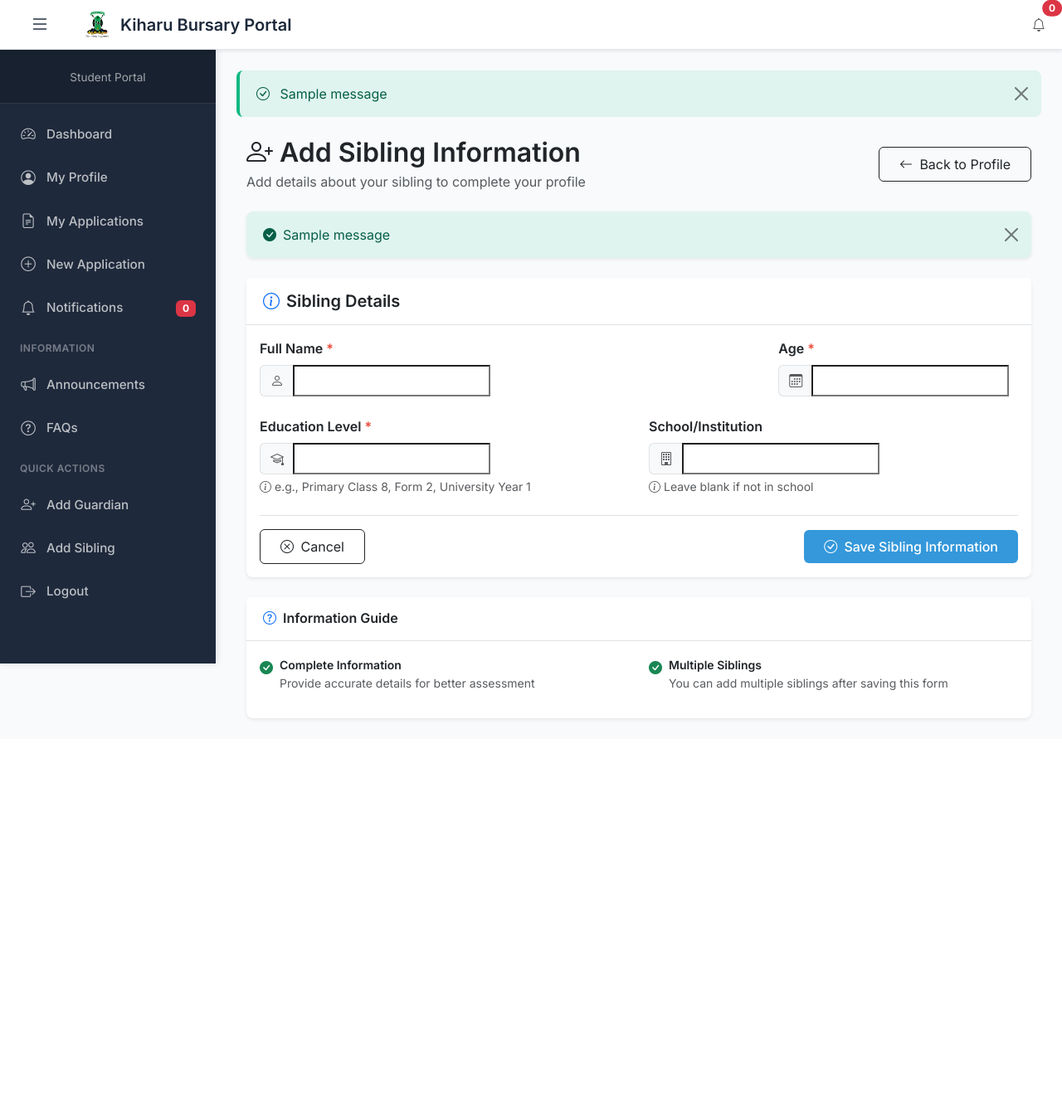
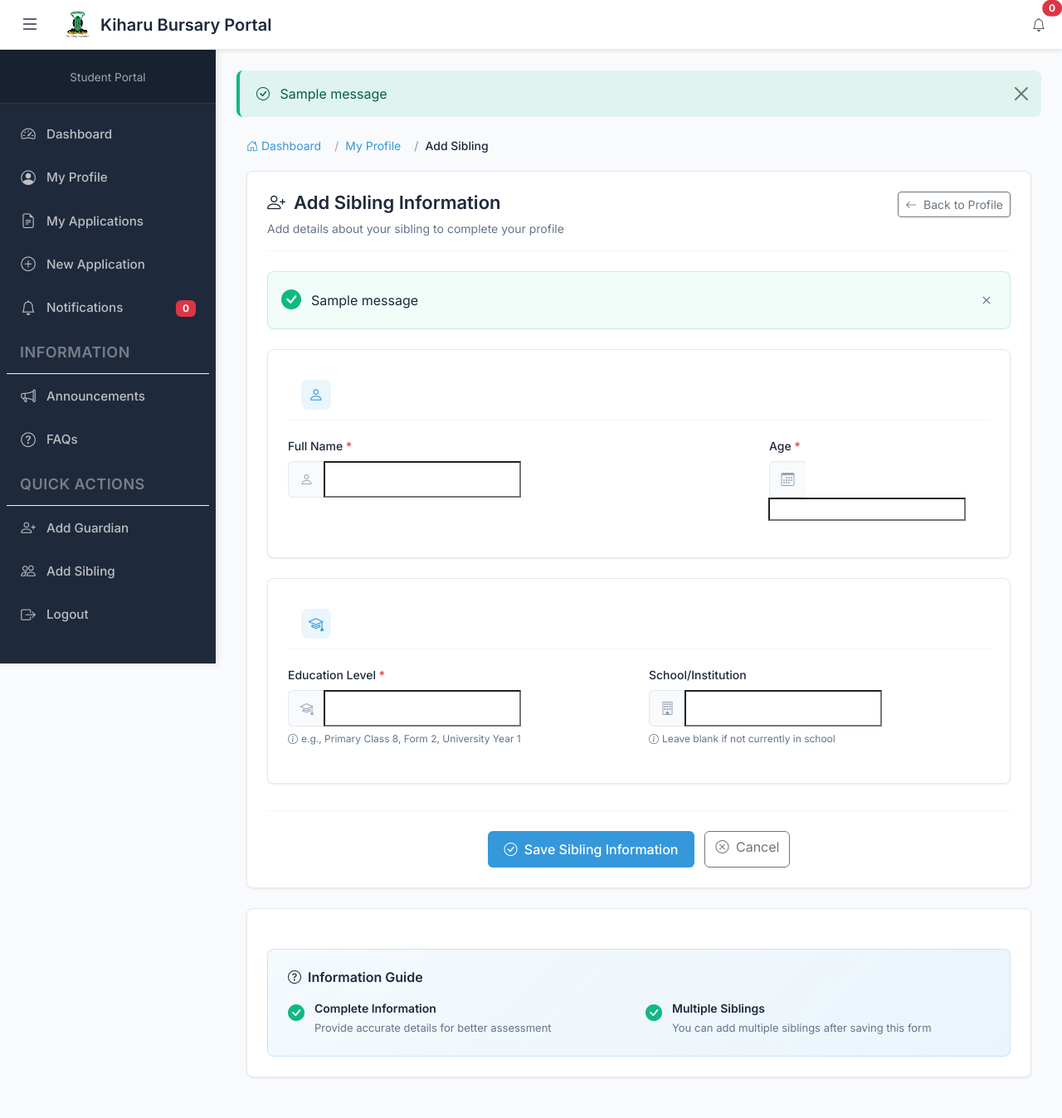
Before and after one commit to steve-ongera/kiharu-bursary-system, a Django app: template templates/students/sibling_form.html in a window 1280 px wide. Shown: the whole page at 83% size. Before the commit the page ends 869 px from the top, so only its background shows below. Run offline with Django 5.2, Linux system fonts and the light colour scheme; the template is opened without the code that fills it, so the values that code supplies are empty, except form fields; tables that the repository leaves empty hold one stand-in row (values such as "Sample post"); one stand-in notice (Sample message) is shown; form fields are guessed from the names that the template uses.

Commit message:
made updates on templates

```diff
--- a/templates/students/sibling_form.html
+++ b/templates/students/sibling_form.html
@@ -3,195 +3,512 @@
 
 {% block title %}Add Sibling Information - Kiharu Bursary{% endblock %}
 
+{% block extra_css %}
+<style>
+    .breadcrumb {
+        padding: 0;
+        margin-bottom: 20px;
+        font-size: 14px;
+        list-style: none;
+        display: flex;
+        flex-wrap: wrap;
+    }
+
+    .breadcrumb-item {
+        color: #64748B;
+    }
+
+    .breadcrumb-item + .breadcrumb-item::before {
+        content: "/ ";
+        color: #94A3B8;
+        padding: 0 8px;
+    }
+
+    .breadcrumb-item.active {
+        color: #1E293B;
+        font-weight: 500;
+    }
+
+    .breadcrumb a {
+        color: #3498db;
+        text-decoration: none;
+        transition: color 0.3s ease;
+    }
+
+    .breadcrumb a:hover {
+        color: #2980b9;
+    }
+
+    .section-container {
+        background: white;
+        border-radius: 8px;
+        padding: 24px;
+        box-shadow: 0 1px 3px rgba(0, 0, 0, 0.08);
+        margin-bottom: 24px;
+        border: 1px solid #E2E8F0;
+    }
+
+    .page-header {
+        margin-bottom: 24px;
+        padding-bottom: 16px;
+        border-bottom: 1px solid #F1F5F9;
+        display: flex;
+        justify-content: space-between;
+        align-items: start;
+        flex-wrap: wrap;
+        gap: 16px;
+    }
+
+    .page-title {
+        font-size: 22px;
+        font-weight: 600;
+        color: #1E293B;
+        margin-bottom: 8px;
+        display: flex;
+        align-items: center;
+        gap: 10px;
+    }
+
+    .page-subtitle {
+        color: #64748B;
+        font-size: 14px;
+        margin: 0;
+    }
+
+    .form-section {
+        background: white;
+        border-radius: 8px;
+        padding: 24px;
+        box-shadow: 0 1px 3px rgba(0, 0, 0, 0.08);
+        margin-bottom: 24px;
+        border: 1px solid #E2E8F0;
+    }
+
+    .section-header {
+        font-size: 18px;
+        font-weight: 600;
+        color: #1E293B;
+        margin-bottom: 20px;
+        padding-bottom: 12px;
+        border-bottom: 1px solid #F1F5F9;
+        display: flex;
+        align-items: center;
+        gap: 10px;
+    }
+
+    .section-icon {
+        width: 36px;
+        height: 36px;
+        border-radius: 8px;
+        display: inline-flex;
+        align-items: center;
+        justify-content: center;
+        font-size: 18px;
+        background: rgba(52, 152, 219, 0.1);
+        color: #3498db;
+    }
+
+    .form-group {
+        margin-bottom: 20px;
+    }
+
+    .form-label {
+        font-size: 14px;
+        font-weight: 500;
+        color: #1E293B;
+        margin-bottom: 8px;
+        display: block;
+    }
+
+    .required-field::after {
+        content: " *";
+        color: #EF4444;
+        font-weight: 600;
+    }
+
+    .input-group {
+        display: flex;
+        width: 100%;
+    }
+
+    .input-icon {
+        width: 44px;
+        height: 44px;
+        display: flex;
+        align-items: center;
+        justify-content: center;
+        background: #F8FAFC;
+        border: 1px solid #E2E8F0;
+        border-right: none;
+        border-radius: 6px 0 0 6px;
+        color: #94A3B8;
+        font-size: 16px;
+    }
+
+    .form-control,
+    .form-select {
+        flex: 1;
+        padding: 10px 14px;
+        font-size: 14px;
+        border: 1px solid #E2E8F0;
+        border-radius: 0 6px 6px 0;
+        background: white;
+        color: #1E293B;
+        transition: all 0.3s ease;
+    }
+
+    .input-group .form-control:focus,
+    .input-group .form-select:focus {
+        outline: none;
+        border-color: #3498db;
+        box-shadow: 0 0 0 3px rgba(52, 152, 219, 0.1);
+        z-index: 2;
+    }
+
+    .input-group .form-control:focus + .input-icon,
+    .input-group:focus-within .input-icon {
+        border-color: #3498db;
+        background: rgba(52, 152, 219, 0.05);
+    }
+
+    .form-text {
+        font-size: 12px;
+        color: #64748B;
+        margin-top: 6px;
+        display: flex;
+        align-items: center;
+        gap: 4px;
+    }
+
+    .text-danger {
+        color: #EF4444;
+        font-size: 13px;
+        margin-top: 6px;
+        display: block;
+        font-weight: 500;
+    }
+
+    .alert-custom {
+        border-radius: 8px;
+        padding: 16px;
+        margin-bottom: 24px;
+        display: flex;
+        align-items: center;
+        gap: 12px;
+        border: 1px solid;
+    }
+
+    .alert-success-custom {
+        background: rgba(16, 185, 129, 0.05);
+        border-color: rgba(16, 185, 129, 0.2);
+        color: #1E293B;
+    }
+
+    .alert-error-custom {
+        background: rgba(239, 68, 68, 0.05);
+        border-color: rgba(239, 68, 68, 0.2);
+        color: #1E293B;
+    }
+
+    .alert-icon {
+        font-size: 24px;
+        flex-shrink: 0;
+    }
+
+    .alert-success-custom .alert-icon {
+        color: #10B981;
+    }
+
+    .alert-error-custom .alert-icon {
+        color: #EF4444;
+    }
+
+    .alert-close {
+        margin-left: auto;
+        background: none;
+        border: none;
+        font-size: 20px;
+        color: #64748B;
+        cursor: pointer;
+        padding: 0;
+        width: 24px;
+        height: 24px;
+        display: flex;
+        align-items: center;
+        justify-content: center;
+        border-radius: 4px;
+        transition: all 0.3s ease;
+    }
+
+    .alert-close:hover {
+        background: rgba(0, 0, 0, 0.05);
+    }
+
+    .form-actions {
+        display: flex;
+        justify-content: center;
+        gap: 12px;
+        margin-top: 32px;
+        padding-top: 24px;
+        border-top: 1px solid #F1F5F9;
+    }
+
+    .help-section {
+        background: linear-gradient(135deg, rgba(52, 152, 219, 0.05), rgba(52, 152, 219, 0.1));
+        border-radius: 8px;
+        padding: 24px;
+        border: 1px solid rgba(52, 152, 219, 0.2);
+        margin-top: 24px;
+    }
+
+    .help-title {
+        font-size: 16px;
+        font-weight: 600;
+        color: #1E293B;
+        margin-bottom: 16px;
+        display: flex;
+        align-items: center;
+        gap: 8px;
+    }
+
+    .help-items {
+        display: grid;
+        grid-template-columns: repeat(auto-fit, minmax(250px, 1fr));
+        gap: 16px;
+    }
+
+    .help-item {
+        display: flex;
+        gap: 12px;
+    }
+
+    .help-icon {
+        color: #10B981;
+        font-size: 20px;
+        flex-shrink: 0;
+        margin-top: 2px;
+    }
+
+    .help-content {
+        flex: 1;
+    }
+
+    .help-label {
+        font-size: 14px;
+        font-weight: 600;
+        color: #1E293B;
+        margin-bottom: 4px;
+    }
+
+    .help-text {
+        font-size: 13px;
+        color: #64748B;
+        margin: 0;
+    }
+
+    @media (max-width: 768px) {
+        .page-header {
+            flex-direction: column;
+            align-items: stretch;
+        }
+
+        .form-section {
+            padding: 16px;
+        }
+
+        .form-actions {
+            flex-direction: column;
+        }
+
+        .form-actions .btn {
+            width: 100%;
+        }
+
+        .help-items {
+            grid-template-columns: 1fr;
+        }
+    }
+</style>
+{% endblock %}
+
 {% block content %}
 <div class="container-fluid">
-    <div class="row justify-content-center">
-        <div class="col-lg-8 col-xl-12">
+    <!-- Breadcrumb -->
+    <nav aria-label="breadcrumb">
+        <ol class="breadcrumb">
+            <li class="breadcrumb-item">
+                <a href="{% url 'student_dashboard' %}">
+                    <i class="bi bi-house-door"></i> Dashboard
+                </a>
+            </li>
+            <li class="breadcrumb-item">
+                <a href="{% url 'student_profile_view' %}">My Profile</a>
+            </li>
+            <li class="breadcrumb-item active" aria-current="page">Add Sibling</li>
+        </ol>
+    </nav>
+
+    <div class="section-container">
         <!-- Page Header -->
-            <div class="d-flex justify-content-between align-items-center mb-4">
+        <div class="page-header">
             <div>
-                    <h2 class="fw-semibold text-dark mb-1">
-                        <i class="bi bi-person-plus me-2"></i>Add Sibling Information
-                    </h2>
-                    <p class="text-muted mb-0">Add details about your sibling to complete your profile</p>
+                <h1 class="page-title">
+                    <i class="bi bi-person-plus"></i>
+                    Add Sibling Information
+                </h1>
+                <p class="page-subtitle">
+                    Add details about your sibling to complete your profile
+                </p>
             </div>
-                <a href="{% url 'student_profile_view' %}" class="btn btn-outline-dark">
+            <a href="{% url 'student_profile_view' %}" class="btn btn-outline-secondary btn-sm">
                 <i class="bi bi-arrow-left me-1"></i> Back to Profile
             </a>
         </div>
 
+        <!-- Messages -->
         {% if messages %}
             {% for message in messages %}
-                    <div class="alert alert-{{ message.tags }} alert-dismissible fade show border-0 shadow-sm mb-4">
-                        <div class="d-flex align-items-center">
-                            <i class="bi {% if message.tags == 'success' %}bi-check-circle-fill{% else %}bi-exclamation-circle-fill{% endif %} me-2"></i>
-                            <div>{{ message }}</div>
-                        </div>
-                        <button type="button" class="btn-close" data-bs-dismiss="alert"></button>
+                <div class="alert-custom alert-{% if message.tags == 'success' %}success{% else %}error{% endif %}-custom">
+                    <i class="bi bi-{% if message.tags == 'success' %}check-circle{% else %}exclamation-circle{% endif %}-fill alert-icon"></i>
+                    <div style="flex: 1;">{{ message }}</div>
+                    <button type="button" class="alert-close" onclick="this.parentElement.remove()">
+                        <i class="bi bi-x"></i>
+                    </button>
                 </div>
             {% endfor %}
         {% endif %}
 
-            <!-- Form Card -->
-            <div class="card border-0 shadow-sm">
-                <div class="card-header bg-white py-3 border-bottom">
-                    <h5 class="mb-0 fw-semibold text-dark">
-                        <i class="bi bi-info-circle me-2 text-primary"></i>Sibling Details
-                    </h5>
-                </div>
-                <div class="card-body">
+        <!-- Form -->
         <form method="post">
             {% csrf_token %}
 
-                        <!-- Name and Age Row -->
-                        <div class="row mb-4">
+            <!-- Sibling Details Section -->
+            <div class="form-section">
+                <h4 class="section-header">
+                    <span class="section-icon">
+                        <i class="bi bi-person"></i>
+                    </span>
+                    Sibling Details
+                </h4>
+
+                <div class="row">
                     <div class="col-md-8">
                         <div class="form-group">
-                                    <label for="{{ form.name.id_for_label }}" class="form-label fw-semibold required-field">Full Name</label>
+                            <label for="{{ form.name.id_for_label }}" class="form-label required-field">Full Name</label>
                             <div class="input-group">
-                                        <span class="input-group-text bg-light border-end-0">
-                                            <i class="bi bi-person text-muted"></i>
+                                <span class="input-icon">
+                                    <i class="bi bi-person"></i>
                                 </span>
                                 {{ form.name }}
                             </div>
                             {% if form.name.errors %}
-                                        <div class="text-danger small mt-1">{{ form.name.errors }}</div>
+                                <span class="text-danger">{{ form.name.errors }}</span>
                             {% endif %}
                         </div>
                     </div>
                     <div class="col-md-4">
                         <div class="form-group">
-                                    <label for="{{ form.age.id_for_label }}" class="form-label fw-semibold required-field">Age</label>
+                            <label for="{{ form.age.id_for_label }}" class="form-label required-field">Age</label>
                             <div class="input-group">
-                                        <span class="input-group-text bg-light border-end-0">
-                                            <i class="bi bi-calendar3 text-muted"></i>
+                                <span class="input-icon">
+                                    <i class="bi bi-calendar3"></i>
                                 </span>
                                 {{ form.age }}
                             </div>
                             {% if form.age.errors %}
-                                        <div class="text-danger small mt-1">{{ form.age.errors }}</div>
+                                <span class="text-danger">{{ form.age.errors }}</span>
                             {% endif %}
                         </div>
                     </div>
                 </div>
+            </div>
 
-                        <!-- Education and School Row -->
-                        <div class="row mb-4">
+            <!-- Education Information Section -->
+            <div class="form-section">
+                <h4 class="section-header">
+                    <span class="section-icon">
+                        <i class="bi bi-mortarboard"></i>
+                    </span>
+                    Education Information
+                </h4>
+
+                <div class="row">
                     <div class="col-md-6">
                         <div class="form-group">
-                                    <label for="{{ form.education_level.id_for_label }}" class="form-label fw-semibold required-field">Education Level</label>
+                            <label for="{{ form.education_level.id_for_label }}" class="form-label required-field">Education Level</label>
                             <div class="input-group">
-                                        <span class="input-group-text bg-light border-end-0">
-                                            <i class="bi bi-mortarboard text-muted"></i>
+                                <span class="input-icon">
+                                    <i class="bi bi-mortarboard"></i>
                                 </span>
                                 {{ form.education_level }}
                             </div>
                             {% if form.education_level.errors %}
-                                        <div class="text-danger small mt-1">{{ form.education_level.errors }}</div>
+                                <span class="text-danger">{{ form.education_level.errors }}</span>
                             {% endif %}
-                                    <div class="form-text">
-                                        <i class="bi bi-info-circle me-1"></i>e.g., Primary Class 8, Form 2, University Year 1
-                                    </div>
+                            <span class="form-text">
+                                <i class="bi bi-info-circle"></i>
+                                e.g., Primary Class 8, Form 2, University Year 1
+                            </span>
                         </div>
                     </div>
                     <div class="col-md-6">
                         <div class="form-group">
-                                    <label for="{{ form.school_name.id_for_label }}" class="form-label fw-semibold">School/Institution</label>
+                            <label for="{{ form.school_name.id_for_label }}" class="form-label">School/Institution</label>
                             <div class="input-group">
-                                        <span class="input-group-text bg-light border-end-0">
-                                            <i class="bi bi-building text-muted"></i>
+                                <span class="input-icon">
+                                    <i class="bi bi-building"></i>
                                 </span>
                                 {{ form.school_name }}
                             </div>
                             {% if form.school_name.errors %}
-                                        <div class="text-danger small mt-1">{{ form.school_name.errors }}</div>
+                                <span class="text-danger">{{ form.school_name.errors }}</span>
                             {% endif %}
-                                    <div class="form-text">
-                                        <i class="bi bi-info-circle me-1"></i>Leave blank if not in school
+                            <span class="form-text">
+                                <i class="bi bi-info-circle"></i>
+                                Leave blank if not currently in school
+                            </span>
                         </div>
                     </div>
                 </div>
             </div>
 
             <!-- Form Actions -->
-                        <div class="d-flex justify-content-between align-items-center pt-3 border-top">
-                            <a href="{% url 'student_profile_view' %}" class="btn btn-outline-dark">
+            <div class="form-actions">
+                <button type="submit" class="btn btn-primary">
+                    <i class="bi bi-check-circle me-1"></i>
+                    Save Sibling Information
+                </button>
+                <a href="{% url 'student_profile_view' %}" class="btn btn-outline-secondary">
                     <i class="bi bi-x-circle me-1"></i> Cancel
                 </a>
-                            <button type="submit" class="btn btn-primary">
-                                <i class="bi bi-check-circle me-1"></i> Save Sibling Information
-                            </button>
             </div>
         </form>
     </div>
-            </div>
 
     <!-- Help Section -->
-            <div class="card border-0 shadow-sm mt-4">
-                <div class="card-header bg-white py-3 border-bottom">
-                    <h6 class="mb-0 fw-semibold text-dark">
-                        <i class="bi bi-question-circle me-2 text-primary"></i>Information Guide
+    <div class="section-container">
+        <div class="help-section">
+            <h6 class="help-title">
+                <i class="bi bi-question-circle"></i>
+                Information Guide
             </h6>
-                </div>
-                <div class="card-body">
-                    <div class="row">
-                        <div class="col-md-6">
-                            <div class="d-flex mb-3">
-                                <i class="bi bi-check-circle-fill text-success me-2 mt-1"></i>
-                                <div>
-                                    <small class="fw-semibold">Complete Information</small>
-                                    <p class="text-muted small mb-0">Provide accurate details for better assessment</p>
+            <div class="help-items">
+                <div class="help-item">
+                    <i class="bi bi-check-circle-fill help-icon"></i>
+                    <div class="help-content">
+                        <div class="help-label">Complete Information</div>
+                        <p class="help-text">Provide accurate details for better assessment</p>
                     </div>
                 </div>
-                        </div>
-                        <div class="col-md-6">
-                            <div class="d-flex mb-3">
-                                <i class="bi bi-check-circle-fill text-success me-2 mt-1"></i>
-                                <div>
-                                    <small class="fw-semibold">Multiple Siblings</small>
-                                    <p class="text-muted small mb-0">You can add multiple siblings after saving this form</p>
+                <div class="help-item">
+                    <i class="bi bi-check-circle-fill help-icon"></i>
+                    <div class="help-content">
+                        <div class="help-label">Multiple Siblings</div>
+                        <p class="help-text">You can add multiple siblings after saving this form</p>
                     </div>
                 </div>
             </div>
         </div>
     </div>
 </div>
-        </div>
-    </div>
-</div>
-
-<style>
-.required-field::after {
-    content: " *";
-    color: #e74c3c;
-}
-
-.form-control:focus, .form-select:focus {
-    border-color: #0d6efd;
-    box-shadow: 0 0 0 0.2rem rgba(13, 110, 253, 0.25);
-}
-
-.input-group-text {
-    background-color: #f8f9fa;
-    border-right: none;
-}
-
-.form-text {
-    font-size: 0.875rem;
-    margin-top: 0.25rem;
-}
-
-.card {
-    border-radius: 0.5rem;
-}
-
-.btn {
-    border-radius: 0.375rem;
-    padding: 0.5rem 1.5rem;
-}
-
-.alert {
-    border-radius: 0.5rem;
-}
-</style>
 {% endblock %}
```
Also changed, not shown: db.sqlite3. Lines whose indentation alone changed are shown as unchanged.
